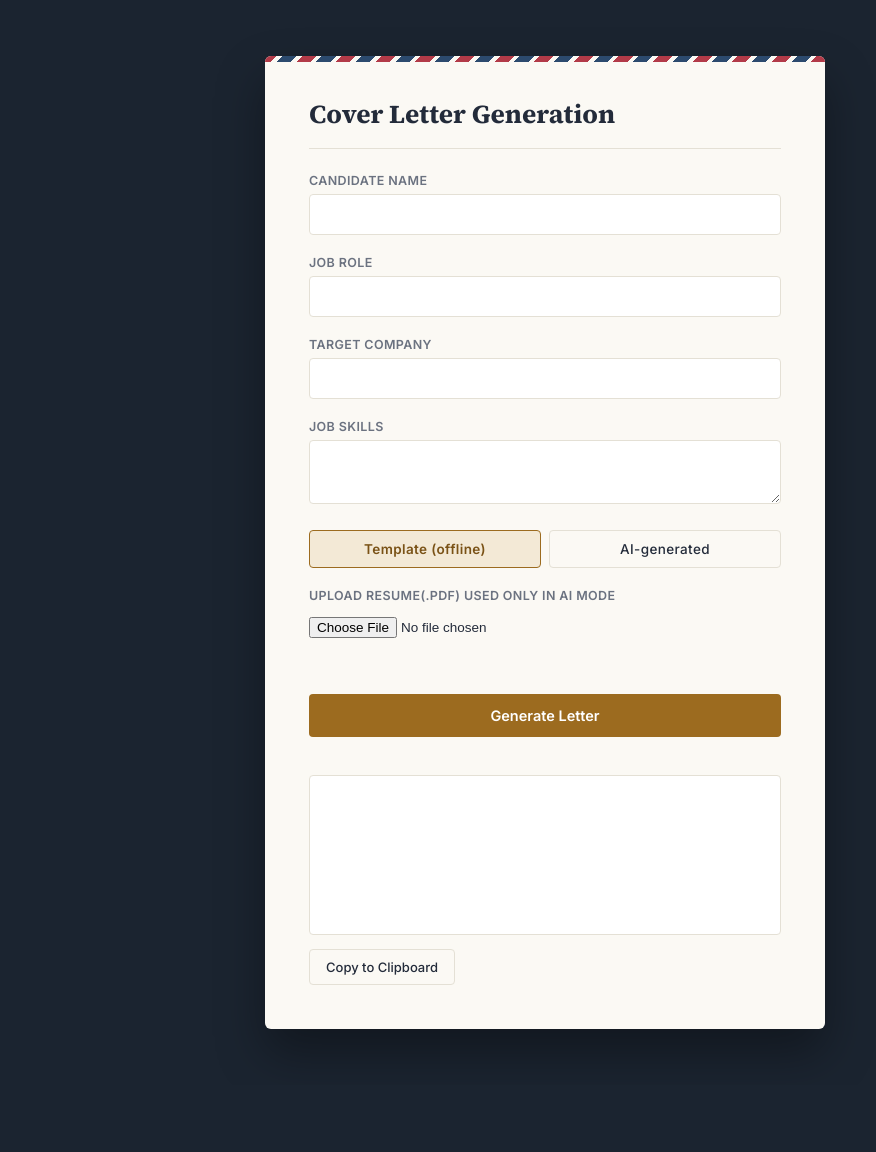
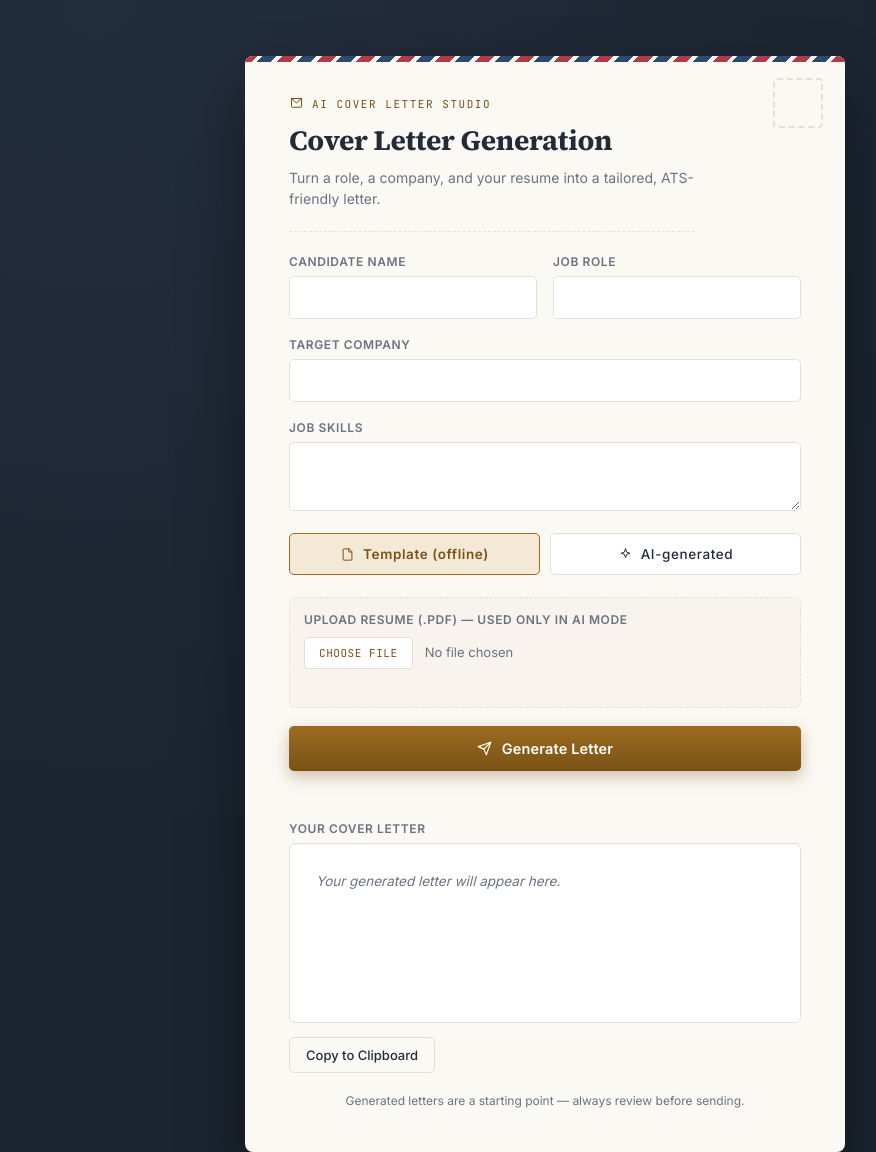
Before and after one commit to sakshimishra9471/AI-SaaS-cover-letter-Generator, a plain HTML site: page frontend/index.html in a window 1280 px wide. Shown: the top 1152 px of the page, without its empty margins (95-971 px from the left). Before the commit the page ends 1085 px from the top, so only its background shows below. Drawn offline with Linux system fonts and the light colour scheme.

Commit message:
Redesign frontend UI

```diff
--- a/backend/server.js
+++ b/backend/server.js
@@ -1,4 +1,4 @@
-require("dotenv").config();
+require("dotenv").config({ quiet: true });
 const express = require("express");
 const cors = require("cors");
 const multer = require("multer");
--- a/frontend/app.js
+++ b/frontend/app.js
@@ -48,7 +48,7 @@ resumeInput.addEventListener("change",async()=>{
         });
         if(!res.ok) throw new Error("Server rejected the file");
         const data=await res.json();
-        formData.resumetext=data.text;
+        formData.resumeText=data.text;
         resumeStatus.textContent=`Resume loaded(${data.text.length} characters extracted)`;
     }
     catch(err){
@@ -104,6 +104,7 @@ form.addEventListener("submit",async(e)=>{
 });
 const copyBtn=document.getElementById("copy-btn");
 copyBtn.addEventListener("click",()=>{
+    const text=output.textContent;
     if(!text){
         copyBtn.textContent="Nothing to copy yet";
         setTimeout(()=>(copyBtn.textContent="Copy to clipboard"),1500);
--- a/frontend/index.html
+++ b/frontend/index.html
@@ -8,34 +8,74 @@
 </head>
 <body>
     <div class="sheet">
+        <div class="letterhead">
+            <svg viewBox="0 0 24 24" fill="none" stroke="currentColor" stroke-width="1.6" stroke-linecap="round" stroke-linejoin="round"><path d="M4 4h16v13a1 1 0 0 1-1 1H5a1 1 0 0 1-1-1V4Z"/><path d="M4 4l8 7 8-7"/></svg>
+            <span>AI Cover Letter Studio</span>
+        </div>
         <h1>Cover Letter Generation</h1>
+        <p class="subtitle">Turn a role, a company, and your resume into a tailored, ATS-friendly letter.</p>
+
         <form id="cover-letter-form">
+            <div class="field-row">
+                <div class="field">
                     <label for="name">Candidate Name</label>
-        <input id="role" data-key="name" type="text">
+                    <input id="name" data-key="name" type="text">
+                </div>
+                <div class="field">
                     <label for="role">Job Role</label>
                     <input id="role" data-key="role" type="text">
+                </div>
+            </div>
+
+            <div class="field">
                 <label for="company">Target Company</label>
                 <input id="company" data-key="company" type="text">
+            </div>
+
+            <div class="field">
                 <label for="skills">Job Skills</label>
                 <textarea id="skills" data-key="skills"></textarea>
+            </div>
+
             <div class="mode-toggle">
                 <label>
                     <input type="radio" name="mode" value="template" checked>
-                <span>Template (offline)</span>
+                    <span>
+                        <svg viewBox="0 0 24 24" fill="none" stroke="currentColor" stroke-width="1.6" stroke-linecap="round" stroke-linejoin="round"><path d="M14 3H6a1 1 0 0 0-1 1v16a1 1 0 0 0 1 1h12a1 1 0 0 0 1-1V8Z"/><path d="M14 3v5h5"/></svg>
+                        Template (offline)
+                    </span>
                 </label>
                 <label>
                     <input type="radio" name="mode" value="ai">
-                <span>AI-generated</span>
+                    <span>
+                        <svg viewBox="0 0 24 24" fill="none" stroke="currentColor" stroke-width="1.6" stroke-linecap="round" stroke-linejoin="round"><path d="M12 3l1.8 5.2L19 10l-5.2 1.8L12 17l-1.8-5.2L5 10l5.2-1.8L12 3Z"/></svg>
+                        AI-generated
+                    </span>
                 </label>
             </div>
-        <label for="resume">Upload Resume(.pdf) used only in AI mode</label>
+
+            <div class="field upload-field">
+                <label for="resume">Upload Resume (.pdf) — used only in AI mode</label>
                 <input id="resume" type="file" accept=".pdf">
                 <div id="resume-status"></div>
-        <button id="generate-btn" type="submit">Generate Letter</button>
+            </div>
+
+            <button id="generate-btn" type="submit">
+                <svg viewBox="0 0 24 24" fill="none" stroke="currentColor" stroke-width="1.8" stroke-linecap="round" stroke-linejoin="round"><path d="M22 2L11 13"/><path d="M22 2l-7 20-4-9-9-4 20-7Z"/></svg>
+                Generate Letter
+            </button>
         </form>
+
         <p id="status-line"></p>
+
+        <div class="output-block">
+            <div class="output-label">Your Cover Letter</div>
             <div id="output"></div>
+        </div>
+
         <button id="copy-btn">Copy to Clipboard</button>
+
+        <p class="footnote">Generated letters are a starting point — always review before sending.</p>
     </div>
     <script src="app.js"></script>
 </body>
--- a/frontend/style.css
+++ b/frontend/style.css
@@ -1,7 +1,8 @@
-@import url('https://fonts.googleapis.com/css2?family=Source+Serif+4:wght@600;700&family=Inter:wght@400;500;600&display=swap');
+@import url('https://fonts.googleapis.com/css2?family=Source+Serif+4:opsz,wght@8..60,600;8..60,700&family=Inter:wght@400;500;600;700&family=JetBrains+Mono:wght@400;500&display=swap');
 
 :root {
   --ink-bg: #1B2430;
+  --ink-bg-soft: #232E3D;
   --paper: #FBF9F4;
   --paper-line: #E4E0D5;
   --text: #232B3A;
@@ -12,6 +13,7 @@
   --stripe-red: #B23A48;
   --stripe-blue: #2C4A6E;
   --error: #B23A48;
+  --success: #3E6B4A;
 }
 
 * { box-sizing: border-box; }
@@ -19,7 +21,9 @@
 body {
   margin: 0;
   min-height: 100vh;
-  background: var(--ink-bg);
+  background:
+    radial-gradient(circle at 15% 0%, var(--ink-bg-soft), transparent 55%),
+    var(--ink-bg);
   font-family: 'Inter', -apple-system, BlinkMacSystemFont, sans-serif;
   color: var(--text);
   display: flex;
@@ -29,15 +33,14 @@ body {
 
 .sheet {
   width: 100%;
-  max-width: 560px;
+  max-width: 600px;
   background: var(--paper);
-  border-radius: 6px;
+  border-radius: 8px;
   padding: 40px 44px 44px;
-  box-shadow: 0 24px 48px rgba(0, 0, 0, 0.35);
+  box-shadow: 0 32px 64px rgba(0, 0, 0, 0.4), 0 2px 0 rgba(255, 255, 255, 0.4) inset;
   position: relative;
   overflow: hidden;
 }
-
 
 .sheet::before {
   content: "";
@@ -59,23 +62,71 @@ body {
   );
 }
 
+.sheet::after {
+  content: "";
+  position: absolute;
+  top: 22px;
+  right: 22px;
+  width: 46px;
+  height: 46px;
+  border: 2px dashed var(--paper-line);
+  border-radius: 4px;
+}
+
+.letterhead {
+  display: flex;
+  align-items: center;
+  gap: 8px;
+  margin-bottom: 10px;
+  font-family: 'JetBrains Mono', monospace;
+  font-size: 11px;
+  letter-spacing: 0.14em;
+  text-transform: uppercase;
+  color: var(--accent-strong);
+}
+
+.letterhead svg {
+  width: 15px;
+  height: 15px;
+  flex-shrink: 0;
+}
+
 h1 {
   font-family: 'Source Serif 4', Georgia, serif;
   font-weight: 700;
-  font-size: 26px;
-  margin: 0 0 24px;
-  padding-bottom: 16px;
-  border-bottom: 1px solid var(--paper-line);
+  font-size: 28px;
+  letter-spacing: -0.01em;
+  margin: 0 0 8px;
+}
+
+.subtitle {
+  margin: 0 0 22px;
+  padding-bottom: 22px;
+  font-size: 14px;
+  line-height: 1.5;
+  color: var(--text-muted);
+  border-bottom: 1px dashed var(--paper-line);
+  max-width: 46ch;
+}
+
+.field {
+  margin: 0 0 18px;
+}
+
+.field-row {
+  display: grid;
+  grid-template-columns: 1fr 1fr;
+  gap: 16px;
 }
 
 label {
   display: block;
-  font-size: 12.5px;
+  font-size: 12px;
   font-weight: 600;
-  letter-spacing: 0.03em;
+  letter-spacing: 0.05em;
   text-transform: uppercase;
   color: var(--text-muted);
-  margin: 20px 0 6px;
+  margin: 0 0 7px;
 }
 
 input[type="text"],
@@ -84,11 +135,11 @@ textarea {
   font-family: inherit;
   font-size: 15px;
   color: var(--text);
-  padding: 10px 12px;
+  padding: 11px 13px;
   border: 1px solid var(--paper-line);
-  border-radius: 4px;
+  border-radius: 5px;
   background: #fff;
-  transition: border-color 0.15s;
+  transition: border-color 0.15s, box-shadow 0.15s;
 }
 
 input[type="text"]:focus,
@@ -99,13 +150,15 @@ textarea:focus {
 }
 
 textarea {
-  min-height: 64px;
+  min-height: 68px;
   resize: vertical;
+  line-height: 1.5;
 }
+
 .mode-toggle {
   display: flex;
-  gap: 8px;
-  margin-top: 22px;
+  gap: 10px;
+  margin: 4px 0 22px;
 }
 
 .mode-toggle label {
@@ -124,14 +177,23 @@ textarea {
 }
 
 .mode-toggle span {
-  display: block;
-  text-align: center;
-  padding: 10px 8px;
+  display: flex;
+  align-items: center;
+  justify-content: center;
+  gap: 8px;
+  padding: 12px 10px;
   border: 1px solid var(--paper-line);
-  border-radius: 4px;
+  border-radius: 5px;
   cursor: pointer;
   font-size: 13.5px;
-  transition: background 0.15s, border-color 0.15s, color 0.15s;
+  background: #fff;
+  transition: background 0.15s, border-color 0.15s, color 0.15s, transform 0.1s;
+}
+
+.mode-toggle span svg {
+  width: 15px;
+  height: 15px;
+  flex-shrink: 0;
 }
 
 .mode-toggle input[type="radio"]:checked + span {
@@ -141,65 +203,139 @@ textarea {
   font-weight: 600;
 }
 
+.mode-toggle label:active span {
+  transform: scale(0.98);
+}
+
 .mode-toggle input[type="radio"]:focus-visible + span {
   outline: 2px solid var(--accent);
   outline-offset: 2px;
 }
 
+.upload-field {
+  padding: 14px;
+  border: 1px dashed var(--paper-line);
+  border-radius: 6px;
+  background: rgba(156, 107, 31, 0.03);
+}
+
+.upload-field label {
+  margin-bottom: 10px;
+}
+
 input[type="file"] {
   display: block;
   width: 100%;
-  font-size: 13.5px;
-  padding: 8px 0;
+  font-family: inherit;
+  font-size: 13px;
+  color: var(--text-muted);
+}
+
+input[type="file"]::file-selector-button {
+  font-family: 'JetBrains Mono', monospace;
+  font-size: 11px;
+  letter-spacing: 0.05em;
+  text-transform: uppercase;
+  padding: 8px 14px;
+  margin-right: 12px;
+  border: 1px solid var(--paper-line);
+  border-radius: 4px;
+  background: #fff;
+  color: var(--accent-strong);
+  cursor: pointer;
+  transition: background 0.15s, border-color 0.15s;
+}
+
+input[type="file"]::file-selector-button:hover {
+  background: var(--accent-bg);
+  border-color: var(--accent);
 }
 
 #resume-status {
-  font-size: 12.5px;
+  font-family: 'JetBrains Mono', monospace;
+  font-size: 12px;
   color: var(--text-muted);
-  margin-top: 6px;
+  margin-top: 8px;
   min-height: 16px;
 }
 
 button#generate-btn {
   width: 100%;
-  margin-top: 26px;
-  padding: 13px;
+  display: flex;
+  align-items: center;
+  justify-content: center;
+  gap: 10px;
+  margin-top: 6px;
+  padding: 14px;
   font-family: inherit;
   font-size: 14.5px;
   font-weight: 600;
+  letter-spacing: 0.01em;
   color: #fff;
-  background: var(--accent);
+  background: linear-gradient(180deg, var(--accent) 0%, var(--accent-strong) 100%);
   border: none;
-  border-radius: 4px;
+  border-radius: 5px;
   cursor: pointer;
-  transition: background 0.15s, transform 0.05s;
+  box-shadow: 0 6px 16px rgba(122, 82, 22, 0.35);
+  transition: box-shadow 0.15s, transform 0.05s, opacity 0.15s;
 }
 
-button#generate-btn:hover:not(:disabled) { background: var(--accent-strong); }
+button#generate-btn svg {
+  width: 15px;
+  height: 15px;
+}
+
+button#generate-btn:hover:not(:disabled) {
+  box-shadow: 0 8px 20px rgba(122, 82, 22, 0.45);
+}
+
 button#generate-btn:active:not(:disabled) { transform: scale(0.99); }
-button#generate-btn:disabled { opacity: 0.55; cursor: not-allowed; }
+button#generate-btn:disabled { opacity: 0.5; cursor: not-allowed; box-shadow: none; }
 button#generate-btn:focus-visible { outline: 2px solid var(--accent-strong); outline-offset: 2px; }
 
 #status-line {
-  font-size: 13px;
+  font-family: 'JetBrains Mono', monospace;
+  font-size: 12.5px;
   color: var(--text-muted);
   min-height: 18px;
-  margin: 12px 0 0;
+  margin: 14px 0 0;
   text-align: center;
 }
 
 #status-line.error { color: var(--error); }
 
+.output-block {
+  margin-top: 18px;
+}
+
+.output-label {
+  font-size: 12px;
+  font-weight: 600;
+  letter-spacing: 0.05em;
+  text-transform: uppercase;
+  color: var(--text-muted);
+  margin-bottom: 7px;
+}
+
 #output {
-  margin-top: 8px;
-  padding: 20px;
+  padding: 24px 26px;
   border: 1px solid var(--paper-line);
-  border-radius: 4px;
-  min-height: 160px;
+  border-radius: 6px;
+  min-height: 180px;
   white-space: pre-wrap;
-  font-size: 14.5px;
-  line-height: 1.7;
+  font-family: 'Source Serif 4', Georgia, serif;
+  font-size: 15px;
+  line-height: 1.75;
   background: #fff;
+  box-shadow: 0 1px 0 rgba(0, 0, 0, 0.02) inset;
+}
+
+#output:empty::before {
+  content: "Your generated letter will appear here.";
+  font-family: 'Inter', sans-serif;
+  font-style: italic;
+  font-size: 13.5px;
+  color: var(--text-muted);
 }
 
 button#copy-btn {
@@ -211,16 +347,25 @@ button#copy-btn {
   color: var(--text);
   background: transparent;
   border: 1px solid var(--paper-line);
-  border-radius: 4px;
+  border-radius: 5px;
   cursor: pointer;
-  transition: border-color 0.15s;
+  transition: border-color 0.15s, background 0.15s;
 }
 
-button#copy-btn:hover { border-color: var(--accent); }
+button#copy-btn:hover { border-color: var(--accent); background: var(--accent-bg); }
 button#copy-btn:focus-visible { outline: 2px solid var(--accent); outline-offset: 2px; }
+
+.footnote {
+  margin: 20px 0 0;
+  font-size: 12px;
+  color: var(--text-muted);
+  text-align: center;
+}
 
 @media (max-width: 480px) {
   .sheet { padding: 32px 24px 36px; }
-  h1 { font-size: 22px; }
+  .sheet::after { display: none; }
+  h1 { font-size: 23px; }
+  .field-row { grid-template-columns: 1fr; gap: 0; }
   .mode-toggle { flex-direction: column; }
 }
```
Lines whose indentation alone changed are shown as unchanged.
